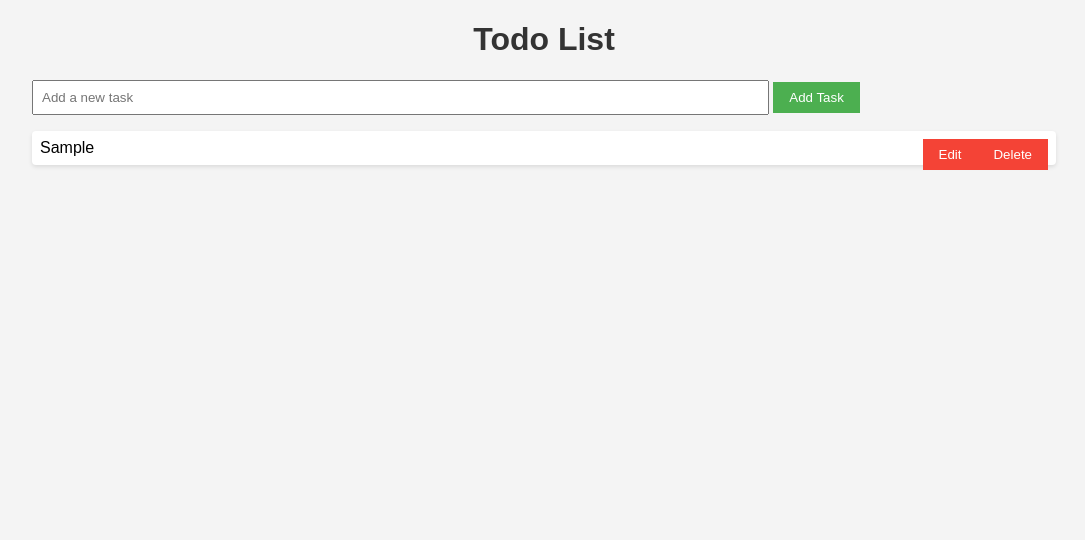
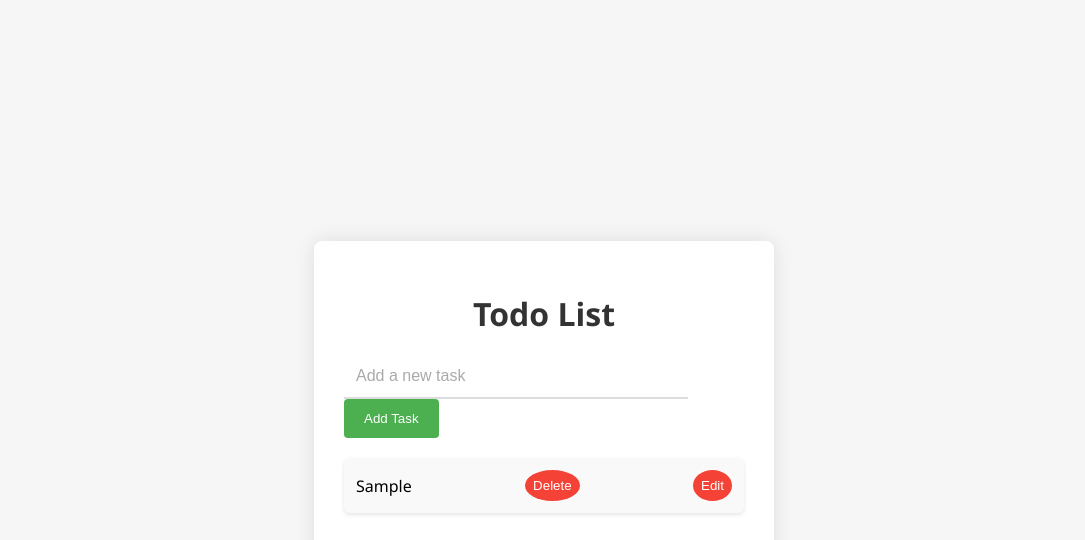
Before and after one commit to Aigamarygeorge/To-Do, a plain HTML site: page index.html in a window 1280 px wide. Both pictures are taken after typing "Sample" into the empty fields and a click on the button "Add Task". Shown: the whole page, without its empty margins (96-1181 px from the left). Drawn offline with Linux system fonts and the light colour scheme.

Commit message:
Update styles.css

```diff
--- a/styles.css
+++ b/styles.css
@@ -1,50 +1,91 @@
 body {
-  font-family: Arial, sans-serif;
-  background-color: #f4f4f4;
+    font-family: 'Segoe UI', Tahoma, Geneva, Verdana, sans-serif;
+    background-color: #f6f6f6;
     margin: 0;
     padding: 0;
+    display: flex;
+    justify-content: center;
+    align-items: center;
+    height: 100vh;
   }
 
   .container {
-  width: 80%;
-  margin: 20px auto;
+    width: 400px;
+    background-color: #fff;
+    border-radius: 8px;
+    box-shadow: 0 0 20px rgba(0, 0, 0, 0.1);
+    padding: 30px;
   }
 
   h1 {
     text-align: center;
     color: #333;
+    margin-bottom: 20px;
   }
 
   input[type="text"] {
-  width: 70%;
-  padding: 8px;
+    width: calc(100% - 80px);
+    padding: 12px;
+    border: none;
+    border-bottom: 2px solid #ddd;
+    font-size: 16px;
+    outline: none;
+  }
+
+  input[type="text"]::placeholder {
+    color: #aaa;
   }
 
   button {
-  padding: 8px 16px;
+    padding: 12px 20px;
     background-color: #4caf50;
     color: white;
     border: none;
+    border-radius: 4px;
     cursor: pointer;
+    transition: background-color 0.3s ease;
+  }
+
+  button:hover {
+    background-color: #45a049;
   }
 
   ul {
     list-style-type: none;
     padding: 0;
+    margin-top: 20px;
   }
 
   li {
-  margin: 8px 0;
-  padding: 8px;
-  background-color: #fff;
-  border-radius: 4px;
+    padding: 12px;
+    background-color: #f9f9f9;
+    border-radius: 6px;
     box-shadow: 0 2px 4px rgba(0, 0, 0, 0.1);
+    margin-bottom: 10px;
+    display: flex;
+    align-items: center;
+    justify-content: space-between;
   }
 
   li button {
     background-color: #f44336;
     color: white;
     border: none;
+    border-radius: 50%;
     cursor: pointer;
-  float: right;
+    transition: background-color 0.3s ease;
+    padding: 8px;
   }
+
+  li button.edit-button {
+    background-color: #2196f3;
+    margin-right: 6px;
+  }
+
+  li button:hover {
+    background-color: #e53935;
+  }
+
+  li button.edit-button:hover {
+    background-color: #1e88e5;
+  }
```
Lines whose indentation alone changed are shown as unchanged.
